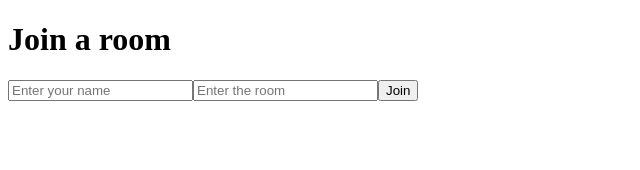
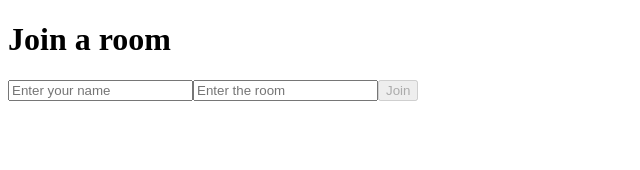
Before and after one commit to gideon-cooper/Realtime-Chating-App-KiwiChat, a React (Create React App) app: page / in a window 1280 px wide. Shown: the top 170 px of the page, without its empty margins (0-640 px from the left). Built offline with nearby package versions, Linux system fonts and the light colour scheme.

Commit message:
Button only works if user has inputted something

```diff
--- a/src/components/Home.jsx
+++ b/src/components/Home.jsx
@@ -3,6 +3,7 @@ import { Link } from 'react-router-dom'
 const Home = () => {
   const [name, setName] = useState('')
   const [room, setRoom] = useState('')
+
   return (
     <div className="Container">
       <div className="joinContainer">
@@ -17,11 +18,10 @@ const Home = () => {
           placeholder="Enter the room"
           onChange={(e) => setRoom(e.target.value)}
         />
-        <Link
-          onClick={(e) => (!name || !room ? e.preventDefault() : null)}
-          to={`/chat?name=${name}&room=${room}`}
-        >
-          <button type="submit">Join</button>
+        <Link to={`/chat?name=${name}&room=${room}`}>
+          <button disabled={!name || !room} type="submit">
+            Join
+          </button>
         </Link>
       </div>
     </div>
```
Also changed, not shown: 1 other file (tests, documents, lock files or other folders).
